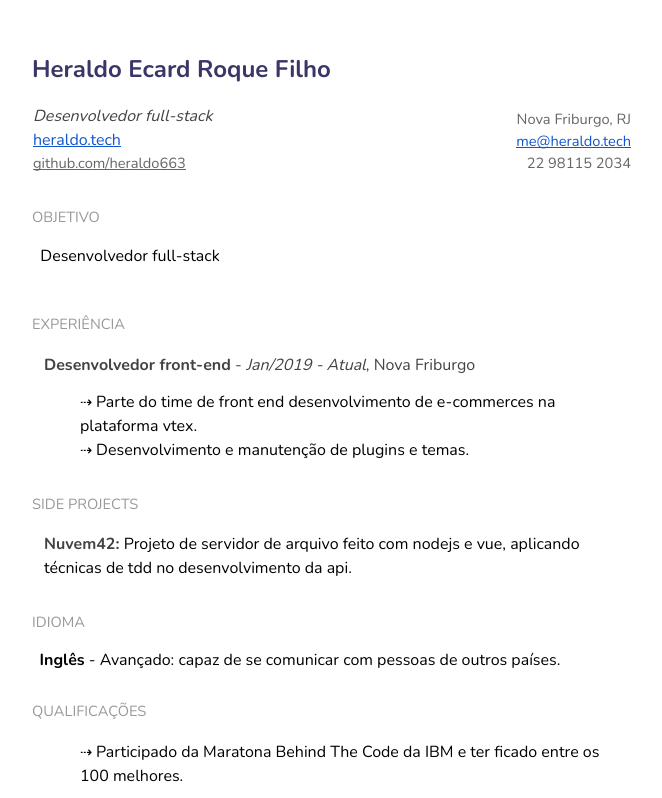
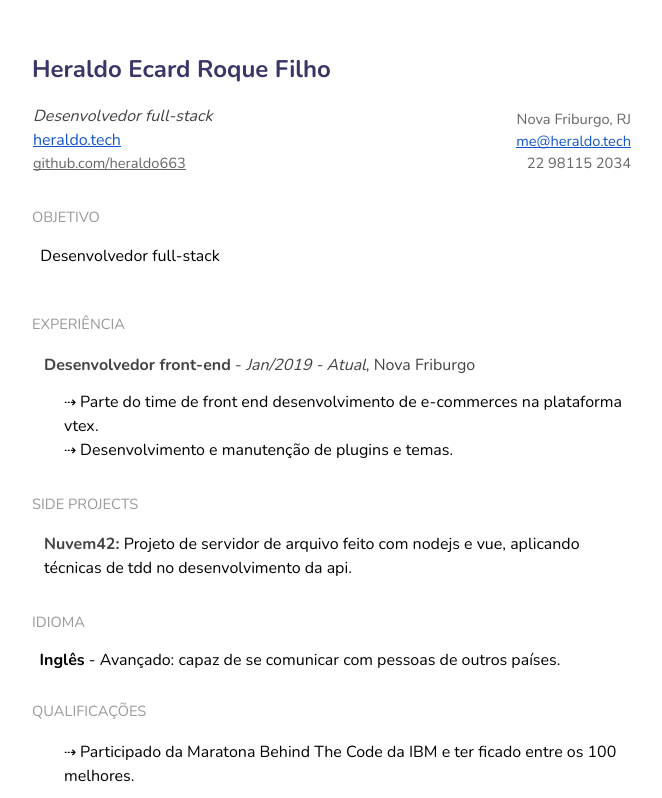
Before and after one commit to heraldo663/resume, a website: page resume-pt.html in a window 1280 px wide. Shown: the top 798 px of the page, without its empty margins (308-970 px from the left). Drawn offline with nearby package versions, Linux system fonts and the light colour scheme.

Commit message:
ajuste no espacamento'

```diff
--- a/resume-pt.html
+++ b/resume-pt.html
@@ -362,7 +362,7 @@
       }
 
       .c3 {
-        margin-left: 36pt;
+        margin-left: 24pt;
         padding-top: 0;
         padding-left: 0;
         padding-bottom: 0;
```
